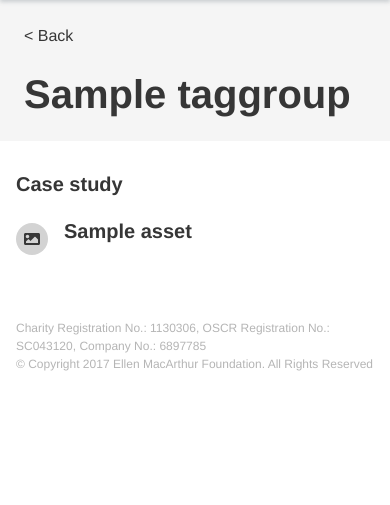
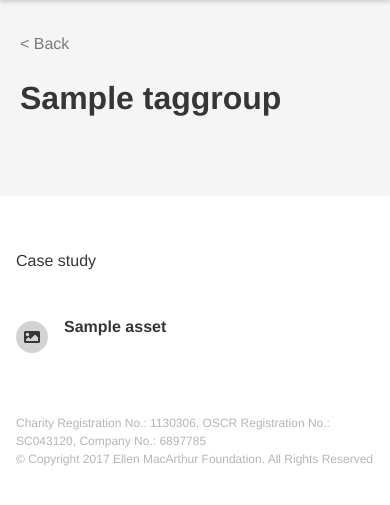
Before and after one commit to emfoundation/asset-manager, a Django app: page /topic/1 in a window 390 px wide. Shown: the part 52-557 px from the top of the page. Run offline with Django 3.2, Linux system fonts and the light colour scheme; tables that the repository leaves empty hold one stand-in row (values such as "Sample post"); parts of the project's set-up code (start-up, migrations or seed data) failed here and were passed over; some libraries are stand-ins or nearby versions; some web fonts are replaced.

Commit message:
Improve mobile visual design

```diff
--- a/asset_manager/user_interface/src/scss/main.scss
+++ b/asset_manager/user_interface/src/scss/main.scss
@@ -6,6 +6,7 @@ $family-sans-serif: proxima-nova, "Helvetica Neue", "Helvetica", "Arial", sans-s
 $text: $grey-darker;
 $text-invert: findColorInvert($text);
 
+$column-gap: 1rem;
 $section-padding: 2rem 1rem;
 
 @import 'bulma/bulma';
@@ -31,3 +32,43 @@ $section-padding: 2rem 1rem;
     position: relative;
     top: 0.2rem;
 }
+
+.dam-hero {
+    position: relative;
+    padding-left: 1.25rem;
+    padding-right: 1.25rem;
+    @include mobile() {
+        padding-top: 5rem;
+        padding-bottom: 5rem;
+    }
+}
+.dam-hero.dam-asset-hero {
+    padding-bottom: 0.5rem;
+}
+
+.dam-foot {
+    padding: 1rem;
+}
+
+.dam-back {
+    position: absolute;
+    top: -3rem;
+    left: 0;
+    @include tablet() {
+        top: -7rem;
+    }
+}
+
+.dam-padding {
+    padding-top: 1.5rem;
+    padding-bottom: 3rem;
+}
+
+.dam-button {
+    min-width: 8rem;
+}
+
+// NOTE: direct Bulma override, not ideal
+.card-content {
+    padding: 1rem;
+}
--- a/asset_manager/user_interface/templates/user_interface/topic.html
+++ b/asset_manager/user_interface/templates/user_interface/topic.html
@@ -7,13 +7,13 @@
 {% endblock %}
 
 {% block content %}
-<section class="hero is-light is-small">
-  <div class="hero-body">
+<section class="hero is-light is-medium">
+  <div class="hero-body dam-hero">
     <div class="container">
-      <div class="level">
+      <div class="dam-back has-text-grey">
         <a href="/">< Back</a>
       </div>
-      <h1 class="title is-2">
+      <h1 class="title is-3">
         {{ topic.name|lower|capfirst }}
       </h1>
     </div>
@@ -25,7 +25,11 @@
 <section class="section">
   <div class="container">
     {% for type in assets_by_type %}
-      <h2 class="title is-5">{{ typeChoices|get_item:type.grouper|lower|capfirst }}</h2>
+      <div class="dam-padding">
+        <h2 class="title is-6 has-text-weight-normal">
+          {{ typeChoices|get_item:type.grouper|lower|capfirst }}
+        </h2>
+      </div>
       <div class="columns is-multiline">
         {% for asset in type.list %}
           <div class="column is-half">
@@ -38,7 +42,7 @@
               <div class="media-content">
                 <div class="content">
                   <a href="{% url 'user_interface:asset' asset.id %}?t={{ topic.id }}">
-                    <h3 class="title is-5 has-text-weight-bold">{{ asset.name }}</h3>
+                    <h3 class="is-size-6 has-text-weight-bold">{{ asset.name }}</h3>
                   </a>
                 </div>
               </div>
```
Also changed, not shown: asset_manager/user_interface/static/user_interface/css/index.css (deleted, +0 -52 lines), asset_manager/user_interface/templates/user_interface/asset.html (+19 -6 lines), asset_manager/user_interface/templates/user_interface/index.html (+6 -3 lines), asset_manager/user_interface/static/user_interface/css/main.css, 1 other file.
